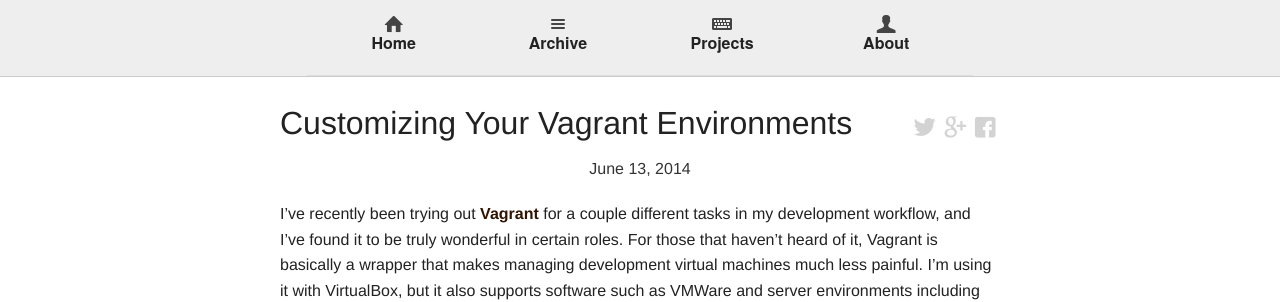
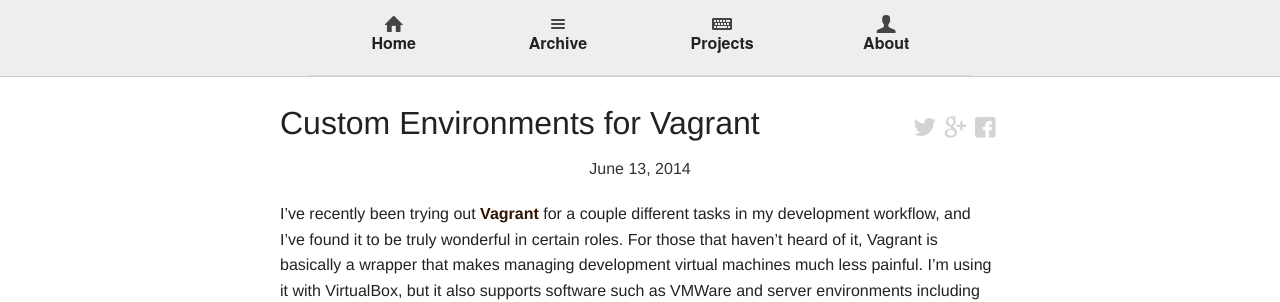
Before and after one commit to madelinecr/averyada.github.io, a Jekyll site: the page built from _posts/2014-06-13-custom_vagrant_vm_environments.markdown, in a window 1280 px wide. Shown: the part 164-466 px from the top of the page. Built offline with Jekyll 4.4.1, drawn with Linux system fonts in a browser that asks for light colours; comment, search, counter and statistics services are not loaded.

Commit message:
Rename vagrant blog post to be catchier

```diff
--- a/_posts/2014-06-13-custom_vagrant_vm_environments.markdown
+++ b/_posts/2014-06-13-custom_vagrant_vm_environments.markdown
@@ -1,5 +1,5 @@
 ---
-title: Customizing Your Vagrant Environments
+title: Custom Environments for Vagrant
 layout: post
 date: '2014-06-13 20:49:21'
 ---
```
